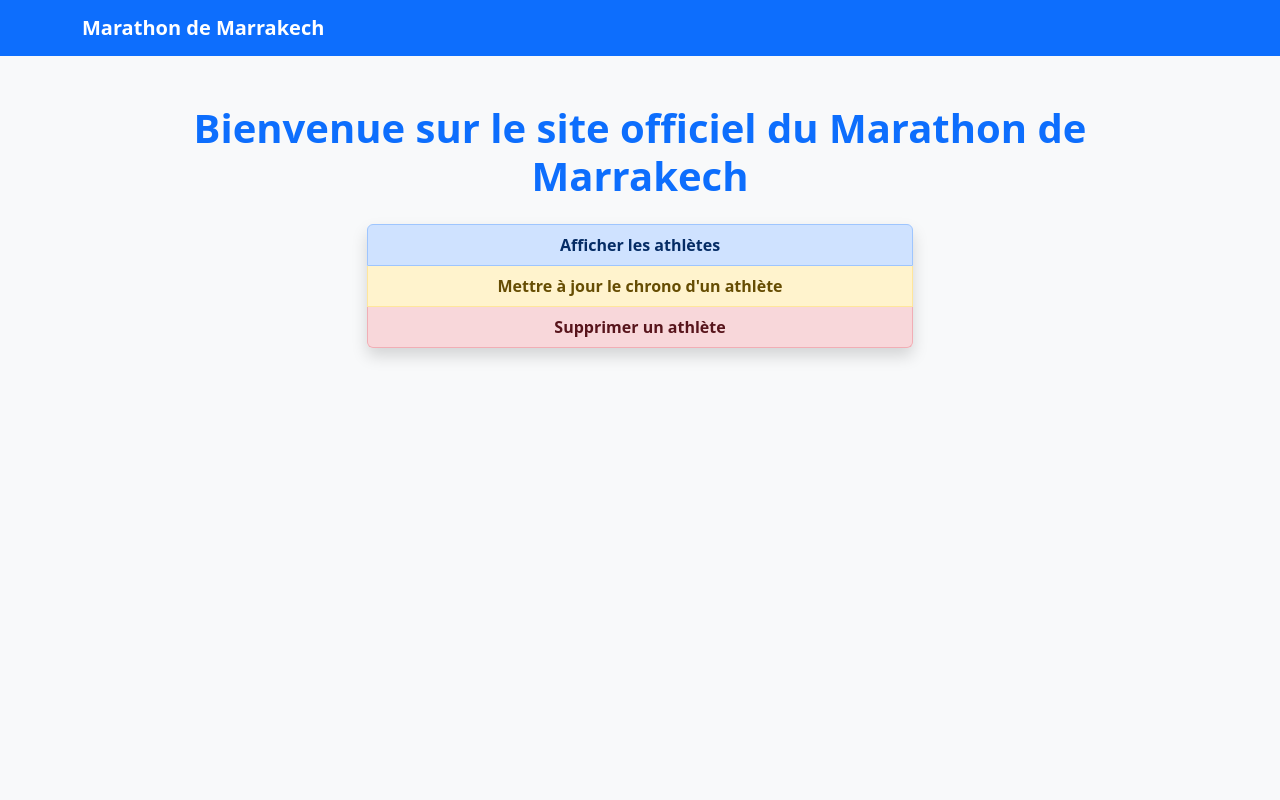
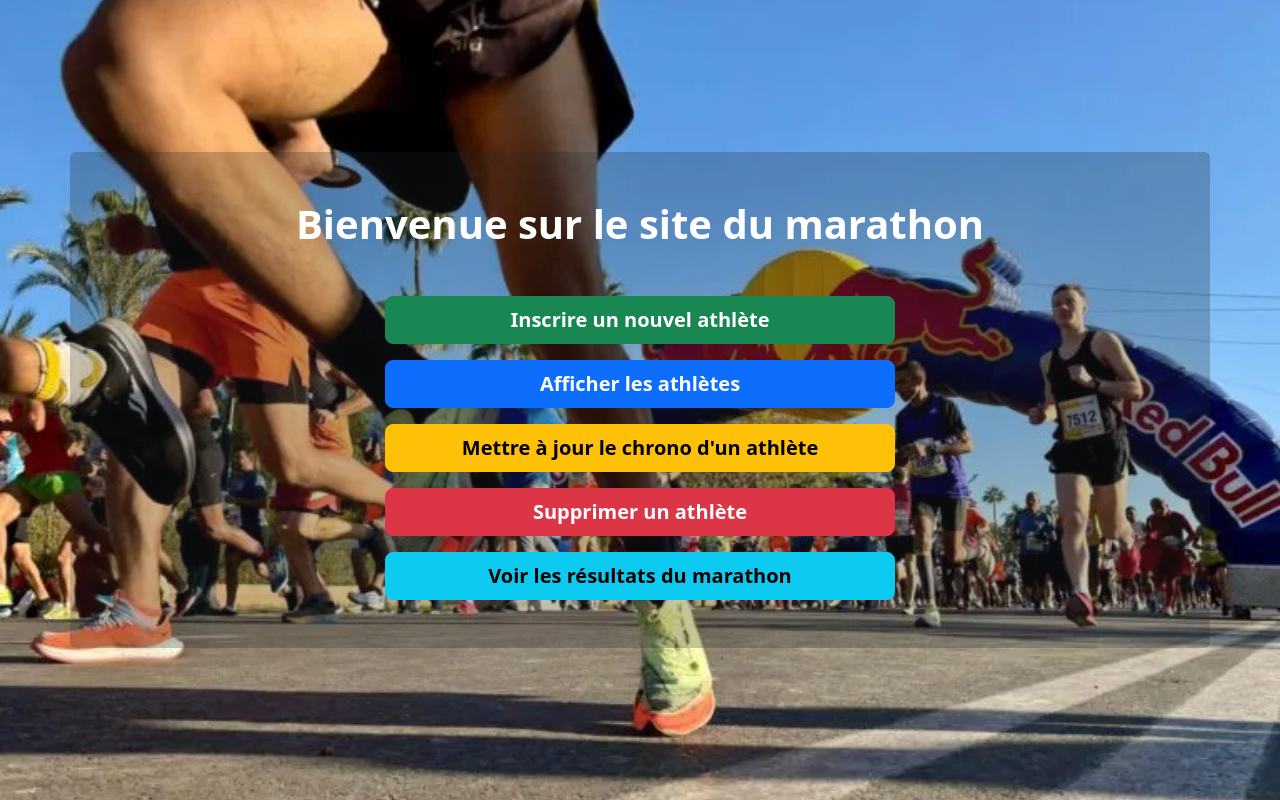
Before and after one commit to godblesstaha/learning-oop-php, a PHP site: page / in a window 1280 px wide. Run offline with PHP 8.4, Linux system fonts and the light colour scheme.

Commit message:
final version of app marathon

```diff
--- a/tdMarrakech/formajout.php
+++ b/tdMarrakech/formajout.php
@@ -65,10 +65,11 @@
 
         <button type="submit" class="btn btn-primary">Envoyer</button>
     </form>
-</div>
-<div class="text-end mt-4">
+    <div class="text-end mt-4">
         <a href="index.php" class="btn btn-outline-primary">Retour au Dashboard</a>
     </div>
+</div>
+
 
 </body>
 </html>
--- a/tdMarrakech/index.php
+++ b/tdMarrakech/index.php
@@ -7,34 +7,37 @@
     <link href="https://cdn.jsdelivr.net/npm/bootstrap@5.3.2/dist/css/bootstrap.min.css" rel="stylesheet">
 </head>
 <body class="bg-light">
-    <nav class="navbar navbar-expand-lg navbar-dark bg-primary">
-        <div class="container">
-            <a class="navbar-brand fw-bold" href="#">Marathon de Marrakech</a>
-        </div>
-    </nav>
 
-    <div class="container text-center mt-5">
-        <h1 class="mb-4 text-primary fw-bold">
-            Bienvenue sur le site officiel du Marathon de Marrakech
-        </h1>
+<div class="min-vh-100 d-flex align-items-center justify-content-center"
+     style="background: url('marathon.jpg') no-repeat center center; background-size: cover;">
+
+    <div class="container text-center p-5 rounded bg-dark bg-opacity-25">
+        <h1 class="text-white mb-5 fw-bold">Bienvenue sur le site du marathon</h1>
 
         <div class="row justify-content-center">
             <div class="col-md-6">
-
-                <div class="list-group shadow">
-                    <a href="afficherathlete.php" class="list-group-item list-group-item-action list-group-item-primary fw-semibold">
+                <div class="d-grid gap-3">
+                    <a href="formajout.php" class="btn btn-success btn-lg fw-semibold">
+                        Inscrire un nouvel athlète
+                    </a>
+                    <a href="afficherathlete.php" class="btn btn-primary btn-lg fw-semibold">
                         Afficher les athlètes
                     </a>
-                    <a href="maj.php" class="list-group-item list-group-item-action list-group-item-warning fw-semibold">
+                    <a href="maj.php" class="btn btn-warning btn-lg fw-semibold">
                         Mettre à jour le chrono d'un athlète
                     </a>
-                    <a href="Suppresion.php" class="list-group-item list-group-item-action list-group-item-danger fw-semibold">
+                    <a href="Suppresion.php" class="btn btn-danger btn-lg fw-semibold">
                         Supprimer un athlète
                     </a>
+                    <a href="resultat.php" class="btn btn-info btn-lg fw-semibold">
+                        Voir les résultats du marathon
+                    </a>
                 </div>
-
             </div>
         </div>
     </div>
+</div>
+
+
 </body>
 </html>
--- a/tdMarrakech/maj.php
+++ b/tdMarrakech/maj.php
@@ -40,7 +40,7 @@ $athletes = $result->fetchAll();
 </head>
 <body>
 <div class="container mt-5">
-    <h2 class="mb-4 text-center">Mise à jour du chrono (10 athlètes)</h2>
+    <h2 class="mb-4 text-center">Mise à jour du chrono</h2>
 
     <form method="post" action="maj.php">
         <table class="table table-bordered table-striped text-center align-middle">
--- a/tdMarrakechClass/listeAthletes.php
+++ /dev/null
@@ -1,2 +0,0 @@
-<?php
-require 'Athlete.php';
```
Also changed, not shown: tdMarrakech/resultat.php (added, +119 -0 lines), tdMarrakech/marathon.jpg (added).
